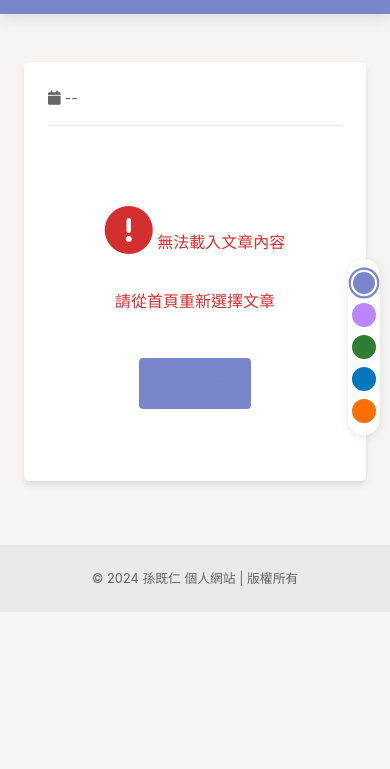
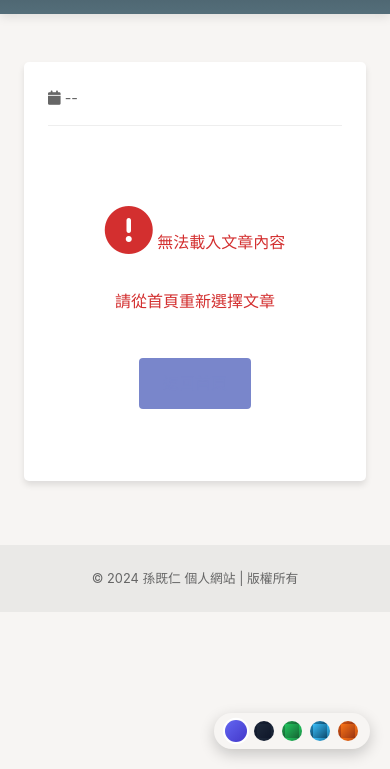
Before and after one commit to sjenwork/sjenwork.github.io, a website: page blog-reader.html in a window 390 px wide. Shown: the part 75-844 px from the top of the page. Drawn offline with nearby package versions, Linux system fonts and the light colour scheme.

Commit message:
重構css與js

```diff
--- a/blog-reader.html
+++ b/blog-reader.html
@@ -50,17 +50,10 @@
         </footer>
     </div>
 
-    <!-- 垂直主題切換器 -->
-    <div class="theme-switcher-vertical">
-        <div class="theme-option active" data-theme="default" title="藍紫主題"></div>
-        <div class="theme-option" data-theme="dark" title="深色主題"></div>
-        <div class="theme-option" data-theme="green" title="綠色主題"></div>
-        <div class="theme-option" data-theme="ocean" title="海洋主題"></div>
-        <div class="theme-option" data-theme="warm" title="暖色主題"></div>
-    </div>
+    <!-- JavaScript 文件 -->
+    <script src="script/ui/theme-switcher.js"></script>
+    <script src="script/ui/back-to-top.js"></script>
+    <script src="script/pages/blog/blog-reader.js"></script>
 
-    <!-- JavaScript 文件 -->
-    <script src="script/ui/themes.js"></script>
-    <script src="script/pages/blog/blog-reader.js"></script>
 </body>
 </html>
--- a/script/analytics/ga-init.js
+++ b/script/analytics/ga-init.js
@@ -24,5 +24,4 @@ window.gtag = gtag;  // 確保gtag函數在全局範圍可用
     gtag('config', 'G-D5BW7CYDM0');
 
     // 輸出日誌
-    console.log('Google Analytics 已初始化');
 })();
--- a/script/firebase/blog-loader-firebase.js
+++ b/script/firebase/blog-loader-firebase.js
@@ -21,7 +21,6 @@ function loadBlogPosts() {
             if (!snapshot.exists()) {
                 throw new Error('無法載入部落格文章數據');
             }
-            console.log("從Firebase獲取的部落格數據:", snapshot.val());
             displayBlogPosts(snapshot.val());
         })
         .catch(error => {
@@ -40,9 +39,6 @@ function initializeFirebase() {
     if (typeof window.firebaseHelper !== 'undefined') {
         // 使用共享的初始化函數
         const result = window.firebaseHelper.initialize();
-        if (result) {
-            console.log("Firebase已通過共享初始化模組初始化");
-        }
         return result;
     } else {
         // 嘗試檢查Firebase是否已經在其他地方初始化
--- a/script/firebase/firebase-init.js
+++ b/script/firebase/firebase-init.js
@@ -19,9 +19,7 @@ function initializeFirebase() {
         try {
             if (!firebase.apps.length) {
                 firebase.initializeApp(window.firebaseConfig);
-                console.log("Firebase已由firebase-init.js初始化");
             } else {
-                console.log("Firebase已經被初始化過");
             }
             return true;
         } catch (error) {
--- /dev/null
+++ b/script/ui/back-to-top.js
@@ -0,0 +1,25 @@
+// 添加回到頂部按鈕
+function addBackToTopButton() {
+    const button = document.createElement('button');
+    button.className = 'back-to-top glass-effect';
+    button.innerHTML = '<i class="fa fa-arrow-up"></i>';
+    document.body.appendChild(button);
+
+    // 滾動時顯示/隱藏按鈕
+    window.addEventListener('scroll', function() {
+        if (window.pageYOffset > 300) {
+            button.classList.add('active');
+        } else {
+            button.classList.remove('active');
+        }
+    });
+
+    // 點擊回到頂部
+    button.addEventListener('click', function() {
+        window.scrollTo({top: 0, behavior: 'smooth'});
+    });
+}
+
+document.addEventListener('DOMContentLoaded', function() {
+    addBackToTopButton();
+});
--- /dev/null
+++ b/script/ui/theme-switcher.js
@@ -0,0 +1,93 @@
+// 主題切換器功能
+document.addEventListener('DOMContentLoaded', function() {
+    // 初始化主題切換器
+    initThemeSwitcher();
+
+    // 從localStorage獲取保存的主題
+    const savedTheme = localStorage.getItem('preferred-theme') || 'default';
+    setTheme(savedTheme);
+});
+
+// 初始化主題切換器
+function initThemeSwitcher() {
+    // 創建漂浮主題切換器
+    const themeSwitcher = document.createElement('div');
+    themeSwitcher.className = 'theme-switcher';
+
+    // 定義主題配置
+    const themes = [
+        { name: 'default', title: '藍紫主題' },
+        { name: 'dark', title: '深色主題' },
+        { name: 'green', title: '綠色主題' },
+        { name: 'ocean', title: '海洋主題' },
+        { name: 'warm', title: '暖色主題' }
+    ];
+
+    // 創建每個主題選項
+    themes.forEach(theme => {
+        const themeOption = document.createElement('div');
+        themeOption.className = 'theme-option';
+        themeOption.setAttribute('data-theme', theme.name);
+        themeOption.setAttribute('title', theme.title);
+
+        // 點擊事件切換主題
+        themeOption.addEventListener('click', function() {
+            const pageTransitionOverlay = document.querySelector('.page-transition-overlay');
+
+            // 顯示頁面切換效果
+            if (pageTransitionOverlay) {
+                pageTransitionOverlay.classList.add('active');
+            }
+
+            setTimeout(() => {
+                setTheme(theme.name);
+
+                // 隱藏頁面切換效果
+                if (pageTransitionOverlay) {
+                    pageTransitionOverlay.classList.remove('active');
+                }
+            }, 300);
+        });
+
+        themeSwitcher.appendChild(themeOption);
+    });
+
+    // 將主題切換器添加到頁面
+    document.body.appendChild(themeSwitcher);
+
+    // 標記當前主題
+    updateActiveThemeOption();
+}
+
+// 設定主題
+function setTheme(theme) {
+    // 移除舊主題
+    document.documentElement.removeAttribute('data-theme');
+
+    // 如果不是默認主題，則添加新主題
+    if (theme !== 'default') {
+        document.documentElement.setAttribute('data-theme', theme);
+    }
+
+    // 保存主題設置到本地存儲
+    localStorage.setItem('preferred-theme', theme);
+
+    // 更新激活的主題選項
+    updateActiveThemeOption();
+}
+
+// 更新當前激活的主題選項
+function updateActiveThemeOption() {
+    const currentTheme = localStorage.getItem('preferred-theme') || 'default';
+
+    // 移除所有主題選項的active類
+    document.querySelectorAll('.theme-option').forEach(option => {
+        option.classList.remove('active');
+    });
+
+    // 給當前主題添加active類
+    const activeOptions = document.querySelectorAll(`.theme-option[data-theme="${currentTheme}"]`);
+    activeOptions.forEach(option => {
+        option.classList.add('active');
+    });
+}
--- a/style/main.css
+++ b/style/main.css
@@ -35,6 +35,7 @@
 @import 'ui/gesture-tips.css';
 @import 'ui/back-to-top.css';
 @import 'ui/construction-notice.css';
+@import 'ui/theme-switcher.css';
 
 /* 功能 */
 @import 'features/ai-playground.css';
--- a/style/pages/blog-reader.css
+++ b/style/pages/blog-reader.css
@@ -11,7 +11,7 @@
 
 /* 閱讀頁面標題 */
 .blog-reader-header {
-    background-color: var(--primary-color);
+    background: linear-gradient(to bottom, var(--sidebar-bg), var(--sidebar-hover)); /* 默認主題漸層 */
     color: white;
     padding: 2rem 1.5rem;
     text-align: center;
@@ -22,6 +22,24 @@
     width: 100%;
     box-sizing: border-box;
     height: auto;
+    box-shadow: 0 3px 10px rgba(0, 0, 0, 0.1);
+}
+
+/* 不同主題的頁頭漸層背景 */
+[data-theme="dark"] .blog-reader-header {
+    background: linear-gradient(135deg, #1a1a1a, #3a3052, #1a1a1a);
+}
+
+[data-theme="green"] .blog-reader-header {
+    background: linear-gradient(135deg, #1b5e20, #2e7d32, #1b5e20);
+}
+
+[data-theme="ocean"] .blog-reader-header {
+    background: linear-gradient(135deg, #01579b, #0288d1, #01579b);
+}
+
+[data-theme="warm"] .blog-reader-header {
+    background: linear-gradient(135deg, #e65100, #f57c00, #e65100);
 }
 
 .blog-reader-header h1 {
@@ -43,10 +61,15 @@
     align-items: center;
     transition: all 0.3s ease;
     z-index: 1001;
+    opacity: 0.85;
+    padding: 5px 10px;
+    border-radius: 4px;
 }
 
 .back-to-home:hover {
-    color: var(--accent-color);
+    color: white;
+    background-color: rgba(255, 255, 255, 0.2);
+    opacity: 1;
 }
 
 .back-to-home i {
@@ -56,7 +79,7 @@
 /* 滾動時的固定頂部樣式 */
 .blog-reader-header.sticky {
     padding: 0.5rem 1.5rem;
-    box-shadow: 0 2px 10px rgba(0, 0, 0, 0.2);
+    box-shadow: 0 3px 15px rgba(0, 0, 0, 0.2);
     min-height: 0;
 }
 
@@ -357,6 +380,7 @@
 
     .blog-reader-header.sticky {
         padding: 0.5rem 1rem;
+        background-position: center; /* 確保漸變在小屏幕上居中顯示 */
     }
 
     .blog-reader-header.sticky h1 {
@@ -382,113 +406,7 @@
     }
 }
 
-/* 垂直主題切換器 */
-.theme-switcher-vertical {
-    position: fixed;
-    right: 20px;
-    top: 50%;
-    transform: translateY(-50%);
-    display: flex;
-    flex-direction: column;
-    align-items: center;
-    background-color: rgba(255, 255, 255, 0.8);
-    padding: 10px 5px;
-    border-radius: 30px;
-    box-shadow: 0 2px 10px rgba(0, 0, 0, 0.1);
-    z-index: 1000;
-    transition: all 0.3s ease;
-}
 
-.theme-switcher-vertical:hover {
-    box-shadow: 0 4px 20px rgba(0, 0, 0, 0.15);
-    background-color: rgba(255, 255, 255, 0.95);
-}
-
-.theme-switcher-vertical .theme-option {
-    width: 25px;
-    height: 25px;
-    border-radius: 50%;
-    margin: 5px 0;
-    cursor: pointer;
-    transition: transform 0.3s ease, box-shadow 0.3s ease;
-    position: relative;
-    border: 2px solid transparent;
-    box-sizing: content-box;
-}
-
-.theme-switcher-vertical .theme-option:hover {
-    transform: scale(1.1);
-}
-
-.theme-switcher-vertical .theme-option.active {
-    border-color: white;
-    box-shadow: 0 0 0 2px var(--primary-color);
-}
-
-/* 主題顏色 */
-.theme-switcher-vertical .theme-option[data-theme="default"] {
-    background-color: #7986cb;
-}
-
-.theme-switcher-vertical .theme-option[data-theme="dark"] {
-    background-color: #bb86fc;
-}
-
-.theme-switcher-vertical .theme-option[data-theme="green"] {
-    background-color: #2e7d32;
-}
-
-.theme-switcher-vertical .theme-option[data-theme="ocean"] {
-    background-color: #0277bd;
-}
-
-.theme-switcher-vertical .theme-option[data-theme="warm"] {
-    background-color: #ff6f00;
-}
-
-/* 主題提示文字 */
-.theme-switcher-vertical .theme-option::after {
-    content: attr(title);
-    position: absolute;
-    right: 40px;
-    top: 50%;
-    transform: translateY(-50%);
-    background-color: rgba(0, 0, 0, 0.8);
-    color: white;
-    padding: 4px 8px;
-    border-radius: 4px;
-    font-size: 12px;
-    white-space: nowrap;
-    opacity: 0;
-    visibility: hidden;
-    transition: all 0.3s ease;
-    pointer-events: none;
-}
-
-.theme-switcher-vertical .theme-option:hover::after {
-    opacity: 1;
-    visibility: visible;
-    right: 35px;
-}
-
-/* 移動設備上的主題切換器 */
-@media (max-width: 768px) {
-    .theme-switcher-vertical {
-        right: 10px;
-        padding: 8px 4px;
-        border-radius: 20px;
-    }
-
-    .theme-switcher-vertical .theme-option {
-        width: 20px;
-        height: 20px;
-        margin: 4px 0;
-    }
-
-    .theme-switcher-vertical .theme-option::after {
-        display: none;
-    }
-}
 
 /* 綠色主題特定樣式 */
 [data-theme="green"] .blog-content-container {
--- /dev/null
+++ b/style/ui/theme-switcher.css
@@ -0,0 +1,80 @@
+/* 主題切換器樣式 */
+
+/* 漂浮主題切換器 */
+.theme-switcher {
+    position: fixed;
+    bottom: 30px;
+    right: 90px;
+    background-color: var(--panel-bg);
+    border-radius: 50px;
+    box-shadow: 0 5px 15px rgba(0, 0, 0, 0.2);
+    padding: 10px;
+    display: flex;
+    z-index: 1000;
+    transition: all 0.3s ease;
+}
+
+.theme-switcher:hover {
+    transform: translateY(-5px);
+    box-shadow: 0 8px 20px rgba(0, 0, 0, 0.3);
+}
+
+.theme-switcher .theme-option {
+    width: 25px;
+    height: 25px;
+    border-radius: 50%;
+    margin: 0 5px;
+    cursor: pointer;
+    border: 3px solid transparent;
+    transition: all 0.2s ease;
+}
+
+.theme-switcher .theme-option:hover {
+    transform: scale(1.2);
+}
+
+.theme-switcher .theme-option.active {
+    border: 3px solid var(--accent-color);
+}
+
+/* 默認主題選項 */
+.theme-switcher .theme-option[data-theme="default"] {
+    background: linear-gradient(135deg, #6366f1 0%, #4338ca 100%);
+}
+
+/* 深色主題選項 */
+.theme-switcher .theme-option[data-theme="dark"] {
+    background: linear-gradient(135deg, #1e293b 0%, #0f172a 100%);
+}
+
+/* 綠色主題選項 */
+.theme-switcher .theme-option[data-theme="green"] {
+    background: linear-gradient(135deg, #22c55e 0%, #166534 100%);
+}
+
+/* 海洋主題選項 */
+.theme-switcher .theme-option[data-theme="ocean"] {
+    background: linear-gradient(135deg, #38bdf8 0%, #0c4a6e 100%);
+}
+
+/* 暖色主題選項 */
+.theme-switcher .theme-option[data-theme="warm"] {
+    background: linear-gradient(135deg, #f97316 0%, #9a3412 100%);
+}
+
+
+
+/* 適配不同設備大小 */
+@media (max-width: 768px) {
+    .theme-switcher {
+        bottom: 20px;
+        right: 20px;
+        padding: 8px;
+    }
+
+    .theme-switcher .theme-option {
+        width: 20px;
+        height: 20px;
+        margin: 0 4px;
+    }
+}
```
Also changed, not shown: blog-admin.html (+7 -2 lines), index.html (+2 -10 lines), script/core/app.js (+0 -27 lines), script/sidebar/main-menu/sidebar-menu.js (+0 -12 lines), script/ui/themes.js (deleted, +0 -62 lines), style/components/sidebar.css (+1 -7 lines).
